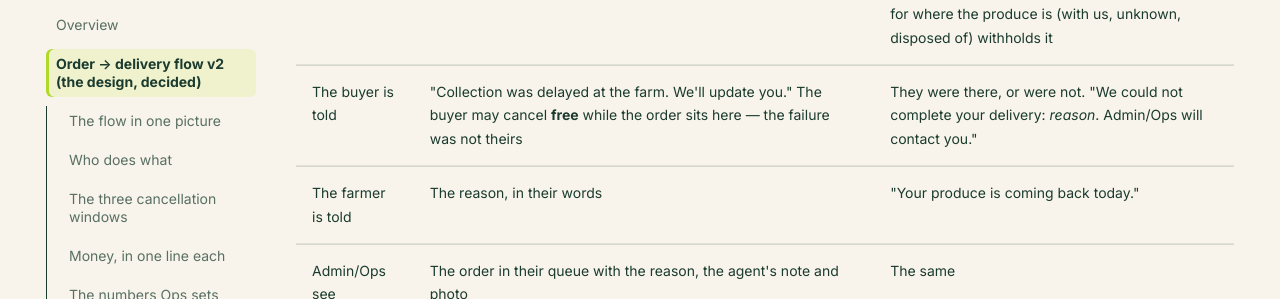
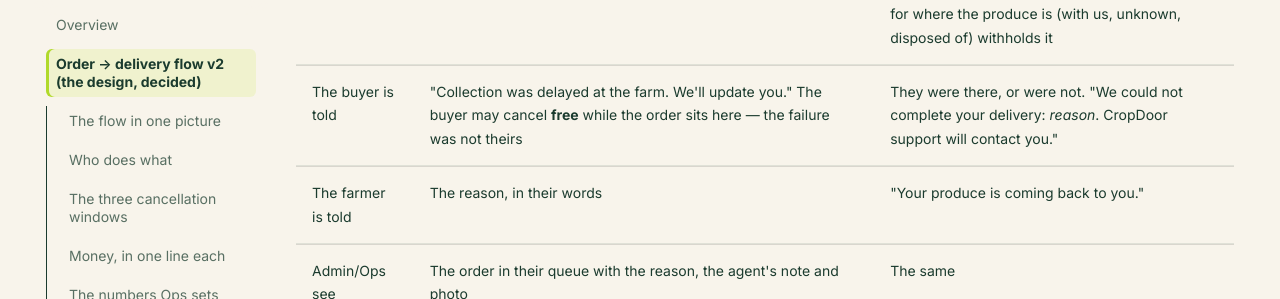
Before and after one commit to cropdoor/cropdoor-almanac, an MkDocs documentation site: the page built from docs/domain/order-delivery-flow-v2.md, in a window 1280 px wide and 900 px high, scrolled down 10117 px. Shown: the part 154-453 px from the top of the window. Built offline with MkDocs 1.6.1 and Material for MkDocs 9.7.7, drawn with Linux system fonts in a browser that asks for light colours; some web fonts are replaced; comment, search, counter and statistics services are not loaded.

Commit message:
flow v2: the delivery-failed messages as decided; build order: R3 in review (#368)

```diff
--- a/docs/domain/order-delivery-flow-v2.md
+++ b/docs/domain/order-delivery-flow-v2.md
@@ -170,8 +170,8 @@ flowchart LR
 | Where the produce is | Still the farmer's. Nothing was taken | In our van. It goes back to the farm, and the delivery agent records it **returned** on arrival |
 | Money | Nothing moves. Escrow stays held | Nothing moves. No cash is taken — there is no partial payment |
 | Stock | Still set aside for this order until Admin/Ops cancel; then back on the listing | Still set aside for this order until Admin/Ops cancel. A cancel with the produce returned to the farm puts it back on the listing; any other answer for where the produce is (with us, unknown, disposed of) withholds it |
-| The buyer is told | "Collection was delayed at the farm. We'll update you." The buyer may cancel **free** while the order sits here — the failure was not theirs | They were there, or were not. "We could not complete your delivery: *reason*. Admin/Ops will contact you." |
-| The farmer is told | The reason, in their words | "Your produce is coming back today." |
+| The buyer is told | "Collection was delayed at the farm. We'll update you." The buyer may cancel **free** while the order sits here — the failure was not theirs | They were there, or were not. "We could not complete your delivery: *reason*. CropDoor support will contact you." |
+| The farmer is told | The reason, in their words | "Your produce is coming back to you." |
 | Admin/Ops see | The order in their queue with the reason, the agent's note and photo | The same |
 | Ways out | The farmer fixes it and marks **READY again** — the order re-enters Admin/Ops' queue for a crew. For *not there* or *short* the old check is void: the field agent checks again before a crew goes. For *farmer absent* the check stands. Or Admin/Ops **cancel** — buyer refunded in full, the failure recorded against the farm | Once returned to the farm: one second attempt if the buyer asks and pays the delivery fee again — the farmer marks **READY again**; otherwise Admin/Ops **cancel**, with a strike on the buyer and the penalty deducted on an online order |
 
```
Also changed, not shown: docs/domain/order-delivery-flow-v2-build-order.md (+1 -1 lines).
